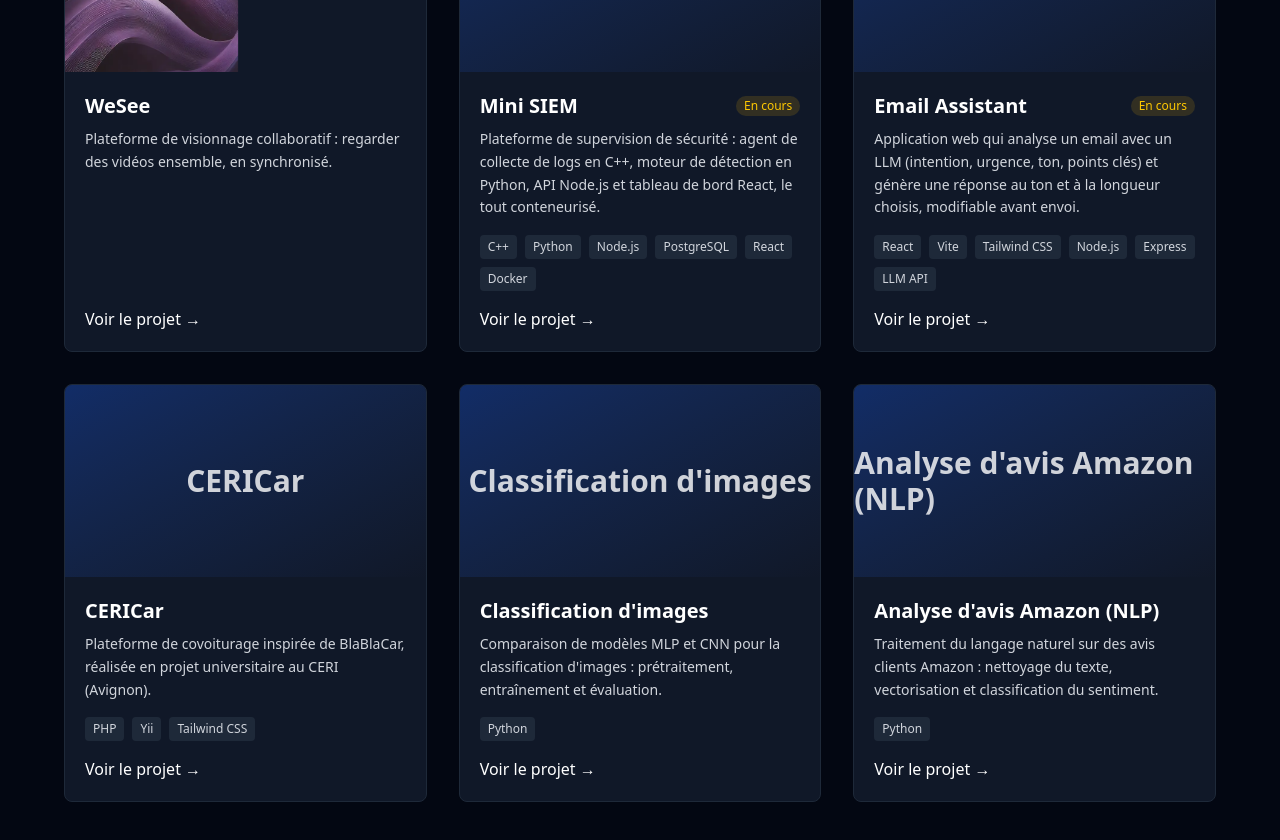
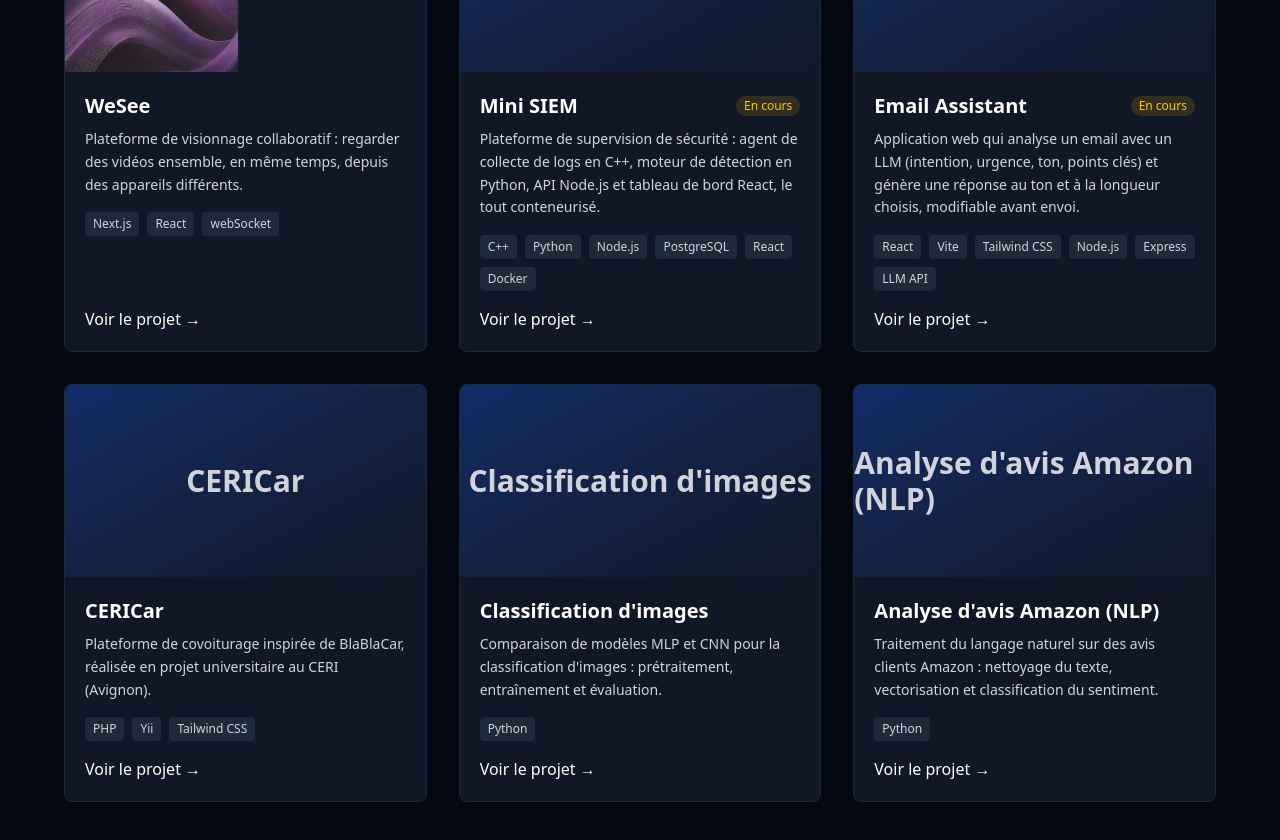
Before and after one commit to Youssef-Ounana/Portfolio, a React (Vite) app in the folder frontend/: page / in a window 1280 px wide. Shown: the part 3440-4280 px from the top of the page. Built offline with nearby package versions, Linux system fonts and the light colour scheme; the HTML template or start-up script is replaced by a standard one.

Commit message:
modif proj

```diff
--- a/frontend/src/data/projects.js
+++ b/frontend/src/data/projects.js
@@ -144,19 +144,22 @@ const projects = [
     github: "https://github.com/Youssef-Ounana/Decisio",
     demo: null,
   },
-  {
+    {
     slug: "wesee",
     title: "WeSee",
     category: "Web",
     status: "terminé",
     team: "Projet d'équipe",
-    role: "TODO: décrire ta partie",
-    description: "Plateforme de visionnage collaboratif : regarder des vidéos ensemble, en synchronisé.",
-    problem: null, // TODO
-    features: [], // TODO
-    challenges: [], // TODO
-    learnings: null,
-    tech: [], // TODO: stack
+    role: "Développeur full-stack, principalement front-end",
+    description:
+      "Plateforme de visionnage collaboratif : regarder des vidéos ensemble, en même temps, depuis des appareils différents.",
+    problem:
+      "Regarder une vidéo à plusieurs à distance oblige souvent à se coordonner à la main (« lance à 3… »). WeSee réunit les participants dans un même espace de visionnage.",
+    features: [],    // à compléter
+    challenges: [],  // à compléter
+    learnings:
+      "Travailler à plusieurs sur une même base de code Next.js : répartition des tâches, revues et intégration du front avec l'API.",
+    tech: ["Next.js", "React","webSocket"], // à compléter
     image: "/projects/wesee.webp",
     github: null,
     demo: null,
```
